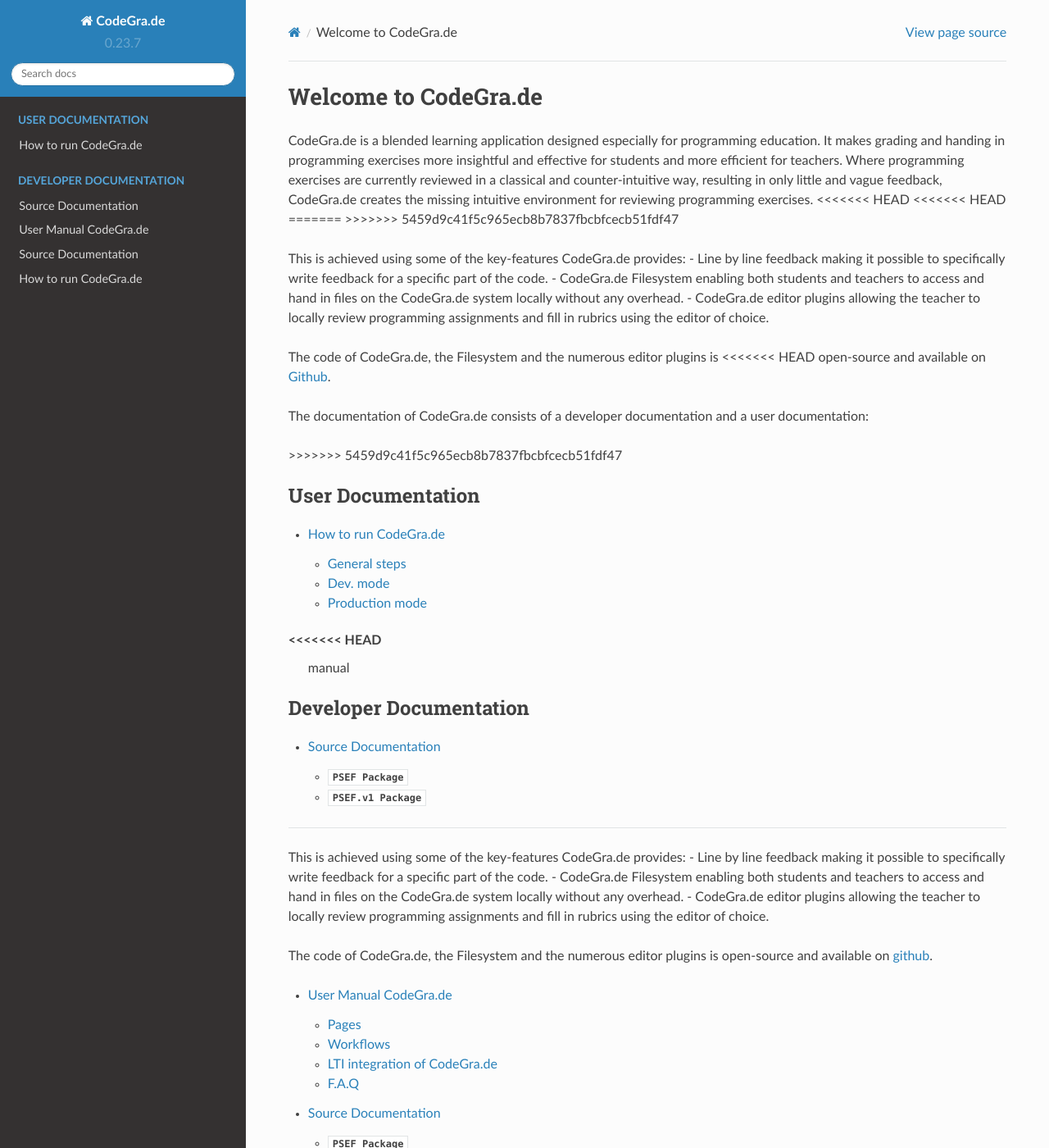
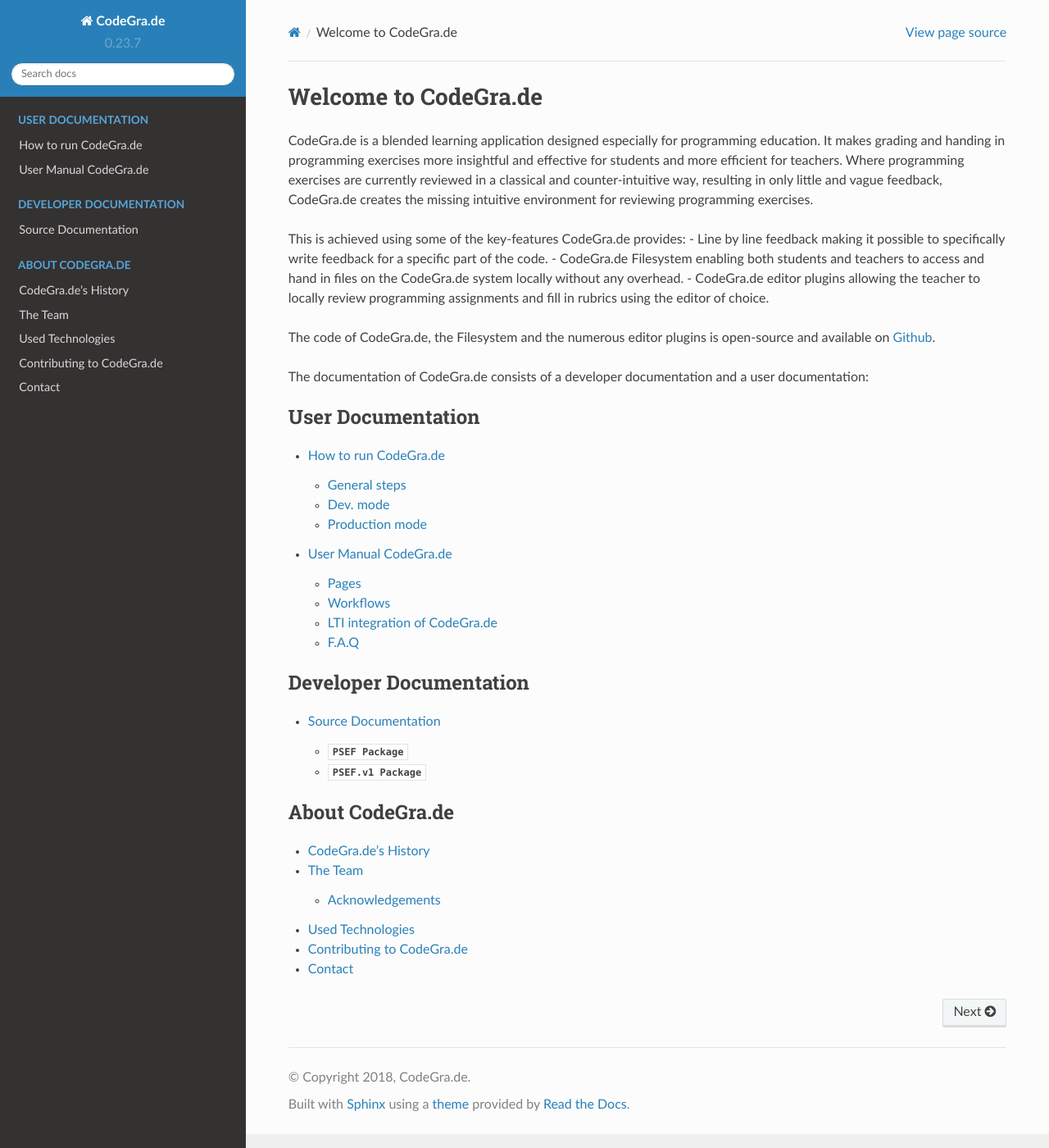
Before and after one commit to agreement/CodeGra.de, a Sphinx documentation site: the page built from docs/index.rst, in a window 1280 px wide and 1400 px high. Shown: the whole window at 82% size. Built offline with Sphinx 7.4.7 and the Read the Docs theme 2.0.0, drawn with Linux system fonts in a browser that asks for light colours; pages that are not in the unit, such as notebooks, are missing from menus; some of the changed text lies outside the part shown.

Commit message:
Add about codegra.de section

```diff
--- /dev/null
+++ b/docs/about/contact.rst
@@ -0,0 +1,4 @@
+Contact
+==========
+Please feel free to contact us at info@codegra.de for more information or
+commercial support.
--- a/docs/code.rst
+++ b/docs/code.rst
@@ -1,8 +1,8 @@
 Source Documentation
 ======================================
 
-Below the documentation of CodeGra.de can be found, autogenerated from the
-source code.
+Below the documentation of CodeGra.de can be found, automatically generated from
+the source code.
 
 .. toctree::
    :maxdepth: 2
--- a/docs/index.rst
+++ b/docs/index.rst
@@ -11,10 +11,6 @@
 Where programming exercises are currently reviewed in a classical and
 counter-intuitive way, resulting in only little and vague feedback, CodeGra.de
 creates the missing intuitive environment for reviewing programming exercises.
-<<<<<<< HEAD
-<<<<<<< HEAD
-=======
->>>>>>> 5459d9c41f5c965ecb8b7837fbcbfcecb51fdf47
 
 This is achieved using some of the key-features CodeGra.de provides:
 - Line by line feedback making it possible to specifically write feedback for a
@@ -25,24 +21,18 @@
 assignments and fill in rubrics using the editor of choice.
 
 The code of CodeGra.de, the Filesystem and the numerous editor plugins is
-<<<<<<< HEAD
 open-source and available on `Github <https://github.com/CodeGra-de>`_.
 
 The documentation of CodeGra.de consists of a developer documentation and a user
 documentation:
 
 .. _user-docs:
-=======
-open-source and available on `github <https://github.com/CodeGra-de>`_.
-
->>>>>>> 5459d9c41f5c965ecb8b7837fbcbfcecb51fdf47
 
 .. toctree::
    :maxdepth: 2
    :caption: User Documentation
 
    running
-<<<<<<< HEAD
    manual
 
 .. _dev-docs:
@@ -53,26 +43,15 @@
 
   api
   code
-=======
 
-This is achieved using some of the key-features CodeGra.de provides:
-- Line by line feedback making it possible to specifically write feedback for a
-specific part of the code.
-- CodeGra.de Filesystem enabling both students and teachers to access and hand
-in files on the CodeGra.de system locally without any overhead.
-- CodeGra.de editor plugins allowing the teacher to locally review programming
-assignments and fill in rubrics using the editor of choice.
-
-The code of CodeGra.de, the Filesystem and the numerous editor plugins is
-open-source and available on `github <https://github.com/CodeGra-de>`_.
-
+.. _about:
 
 .. toctree::
-   :maxdepth: 2
+    :maxdepth: 2
+    :caption: About CodeGra.de
 
-   manual
-   code
-   running
->>>>>>> 5459d9c41f5c965ecb8b7837fbcbfcecb51fdf47
-=======
->>>>>>> 5459d9c41f5c965ecb8b7837fbcbfcecb51fdf47
+    about/history
+    about/authors
+    about/technologies
+    about/contributing
+    about/contact
```
Also changed, not shown: docs/about/authors.rst (added, +19 -0 lines), docs/about/contributing.rst (added, +8 -0 lines), docs/about/history.rst (added, +12 -0 lines), docs/about/technologies.rst (added, +9 -0 lines).
